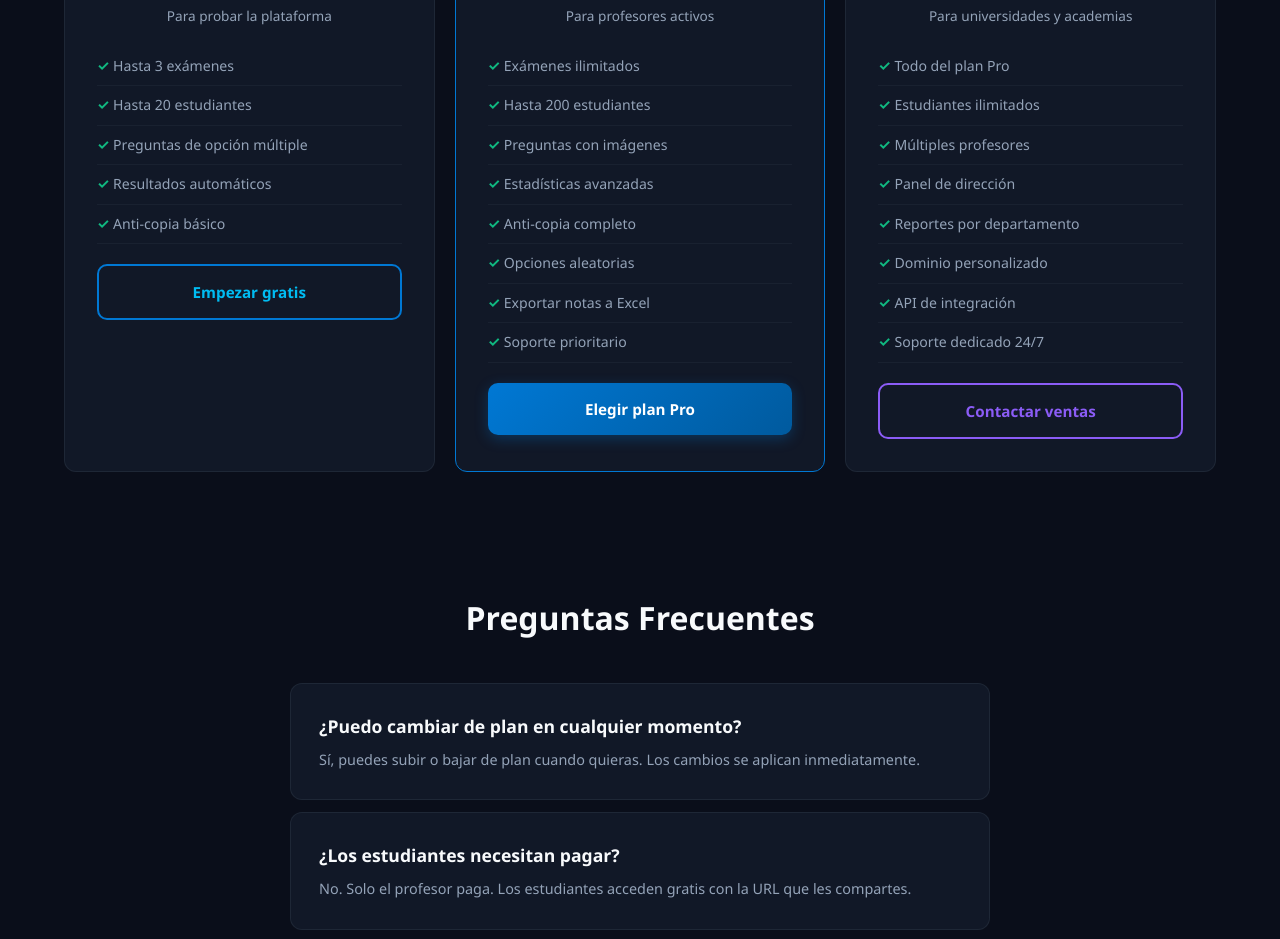
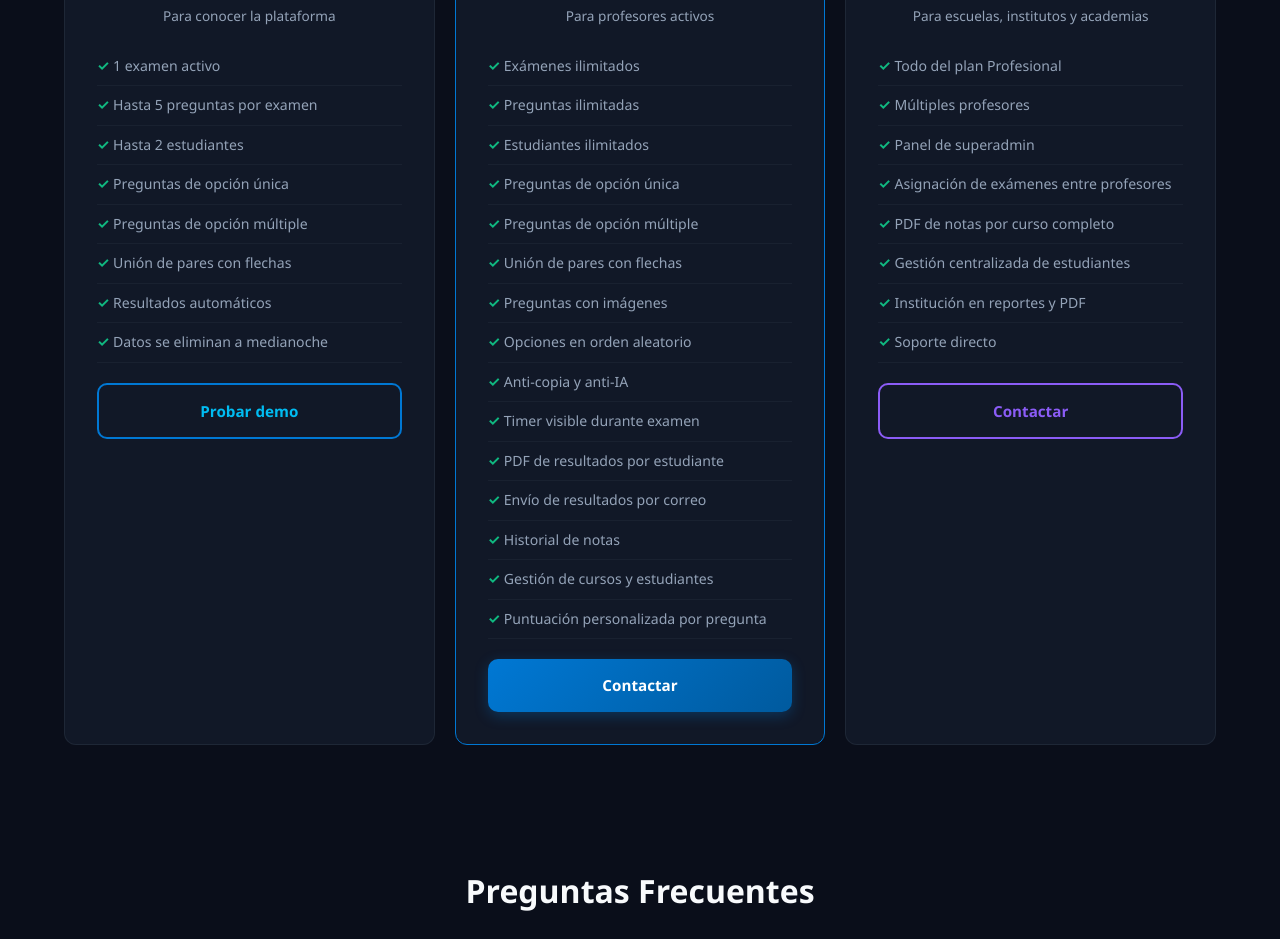
Before and after one commit to jlr366/evaluacion-digital, a plain HTML site: page precios.html in a window 1280 px wide. Shown: the part 539-1478 px from the top of the page. Drawn offline with Linux system fonts and the light colour scheme.

Commit message:
feat: actualizar precios reales - demo gratis, pro /mes, institucion /mes

```diff
--- a/precios.html
+++ b/precios.html
@@ -23,60 +23,70 @@
 
 <section class="hero" style="padding: 50px 24px 40px;">
   <h1>Planes para <span>Profesores</span></h1>
-  <p>Elige el plan que se adapte a tus necesidades. Todos incluyen soporte y actualizaciones.</p>
+  <p>Plataforma en crecimiento. Por ahora puedes comenzar a usarla y crecer con nosotros.</p>
 </section>
 
 <section class="section">
   <div class="grid grid-3">
-    <!-- Free -->
+    <!-- Demo -->
     <div class="pricing-card">
-      <h3 style="color:var(--text-muted); font-size:0.85rem; text-transform:uppercase; letter-spacing:1px;">Gratis</h3>
+      <h3 style="color:var(--text-muted); font-size:0.85rem; text-transform:uppercase; letter-spacing:1px;">Demo</h3>
       <div class="price">$0 <span>/mes</span></div>
-      <p style="color:var(--text-muted); font-size:0.85rem;">Para probar la plataforma</p>
+      <p style="color:var(--text-muted); font-size:0.85rem;">Para conocer la plataforma</p>
       <ul class="features">
-        <li>Hasta 3 exámenes</li>
-        <li>Hasta 20 estudiantes</li>
+        <li>1 examen activo</li>
+        <li>Hasta 5 preguntas por examen</li>
+        <li>Hasta 2 estudiantes</li>
+        <li>Preguntas de opción única</li>
         <li>Preguntas de opción múltiple</li>
+        <li>Unión de pares con flechas</li>
         <li>Resultados automáticos</li>
-        <li>Anti-copia básico</li>
+        <li>Datos se eliminan a medianoche</li>
       </ul>
-      <a href="login.html" class="btn btn-outline" style="width:100%;">Empezar gratis</a>
+      <a href="login.html" class="btn btn-outline" style="width:100%;">Probar demo</a>
     </div>
 
     <!-- Pro -->
     <div class="pricing-card featured">
       <h3 style="color:var(--accent); font-size:0.85rem; text-transform:uppercase; letter-spacing:1px;">Profesional</h3>
-      <div class="price">$15 <span>/mes</span></div>
+      <div class="price">$19 <span>/mes</span></div>
       <p style="color:var(--text-muted); font-size:0.85rem;">Para profesores activos</p>
       <ul class="features">
         <li>Exámenes ilimitados</li>
-        <li>Hasta 200 estudiantes</li>
+        <li>Preguntas ilimitadas</li>
+        <li>Estudiantes ilimitados</li>
+        <li>Preguntas de opción única</li>
+        <li>Preguntas de opción múltiple</li>
+        <li>Unión de pares con flechas</li>
         <li>Preguntas con imágenes</li>
-        <li>Estadísticas avanzadas</li>
-        <li>Anti-copia completo</li>
-        <li>Opciones aleatorias</li>
-        <li>Exportar notas a Excel</li>
-        <li>Soporte prioritario</li>
+        <li>Opciones en orden aleatorio</li>
+        <li>Anti-copia y anti-IA</li>
+        <li>Timer visible durante examen</li>
+        <li>PDF de resultados por estudiante</li>
+        <li>Envío de resultados por correo</li>
+        <li>Historial de notas</li>
+        <li>Gestión de cursos y estudiantes</li>
+        <li>Puntuación personalizada por pregunta</li>
       </ul>
-      <a href="login.html" class="btn btn-primary" style="width:100%;">Elegir plan Pro</a>
+      <a href="index.html#contacto" class="btn btn-primary" style="width:100%;">Contactar</a>
     </div>
 
     <!-- Institution -->
     <div class="pricing-card">
       <h3 style="color:var(--purple); font-size:0.85rem; text-transform:uppercase; letter-spacing:1px;">Institución</h3>
-      <div class="price">$49 <span>/mes</span></div>
-      <p style="color:var(--text-muted); font-size:0.85rem;">Para universidades y academias</p>
+      <div class="price">$149 <span>/mes</span></div>
+      <p style="color:var(--text-muted); font-size:0.85rem;">Para escuelas, institutos y academias</p>
       <ul class="features">
-        <li>Todo del plan Pro</li>
-        <li>Estudiantes ilimitados</li>
+        <li>Todo del plan Profesional</li>
         <li>Múltiples profesores</li>
-        <li>Panel de dirección</li>
-        <li>Reportes por departamento</li>
-        <li>Dominio personalizado</li>
-        <li>API de integración</li>
-        <li>Soporte dedicado 24/7</li>
+        <li>Panel de superadmin</li>
+        <li>Asignación de exámenes entre profesores</li>
+        <li>PDF de notas por curso completo</li>
+        <li>Gestión centralizada de estudiantes</li>
+        <li>Institución en reportes y PDF</li>
+        <li>Soporte directo</li>
       </ul>
-      <a href="login.html" class="btn btn-outline" style="width:100%; border-color:var(--purple); color:var(--purple);">Contactar ventas</a>
+      <a href="index.html#contacto" class="btn btn-outline" style="width:100%; border-color:var(--purple); color:var(--purple);">Contactar</a>
     </div>
   </div>
 </section>
@@ -88,20 +98,24 @@
   </div>
   <div style="max-width:700px; margin:0 auto;">
     <div class="card" style="margin-bottom:12px;">
-      <h3>¿Puedo cambiar de plan en cualquier momento?</h3>
-      <p>Sí, puedes subir o bajar de plan cuando quieras. Los cambios se aplican inmediatamente.</p>
-    </div>
-    <div class="card" style="margin-bottom:12px;">
       <h3>¿Los estudiantes necesitan pagar?</h3>
-      <p>No. Solo el profesor paga. Los estudiantes acceden gratis con la URL que les compartes.</p>
+      <p>No. Solo el profesor tiene cuenta. Los estudiantes acceden con la URL del examen que les compartes y sus credenciales.</p>
     </div>
     <div class="card" style="margin-bottom:12px;">
       <h3>¿Funciona en celular?</h3>
-      <p>Sí, tanto la creación de exámenes como la resolución funcionan en cualquier dispositivo.</p>
+      <p>Sí, tanto la creación de exámenes como la resolución funcionan en cualquier dispositivo móvil o PC.</p>
+    </div>
+    <div class="card" style="margin-bottom:12px;">
+      <h3>¿Qué tipos de preguntas puedo crear?</h3>
+      <p>Actualmente: opción única, opción múltiple y unión de pares con flechas. Puedes agregar imágenes a las preguntas y asignar puntaje individual a cada una.</p>
+    </div>
+    <div class="card" style="margin-bottom:12px;">
+      <h3>¿Cómo reciben los resultados los estudiantes?</h3>
+      <p>Al finalizar el examen ven su nota en pantalla, pueden descargar un PDF con el detalle de sus respuestas, y opcionalmente recibir el resultado por correo electrónico.</p>
     </div>
     <div class="card">
-      <h3>¿Puedo usar mis propias preguntas?</h3>
-      <p>Por supuesto. Creas tus preguntas desde el panel, con opciones múltiples, imágenes y más.</p>
+      <h3>¿Cómo empiezo?</h3>
+      <p>Regístrate como demo para explorar la plataforma sin costo. Cuando estés listo para el plan completo, contáctanos por la sección de contacto.</p>
     </div>
   </div>
 </section>
```
